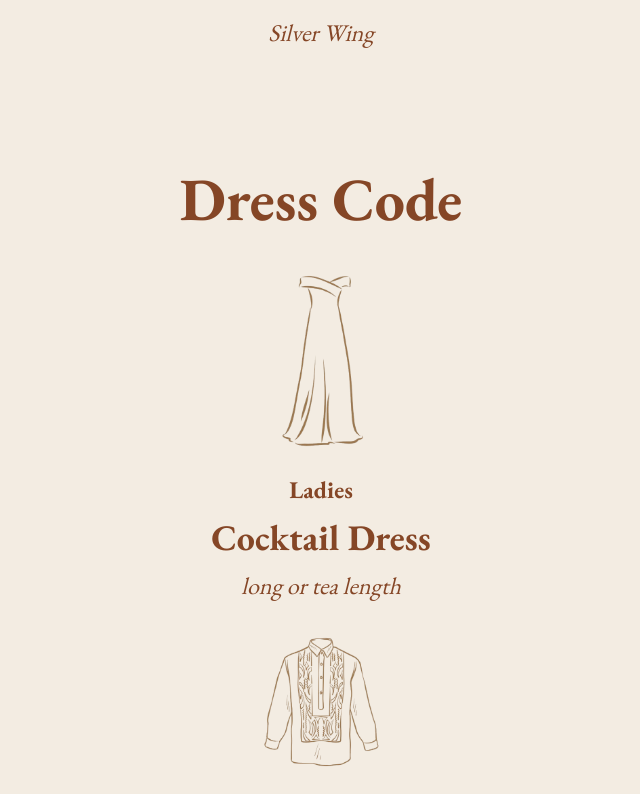
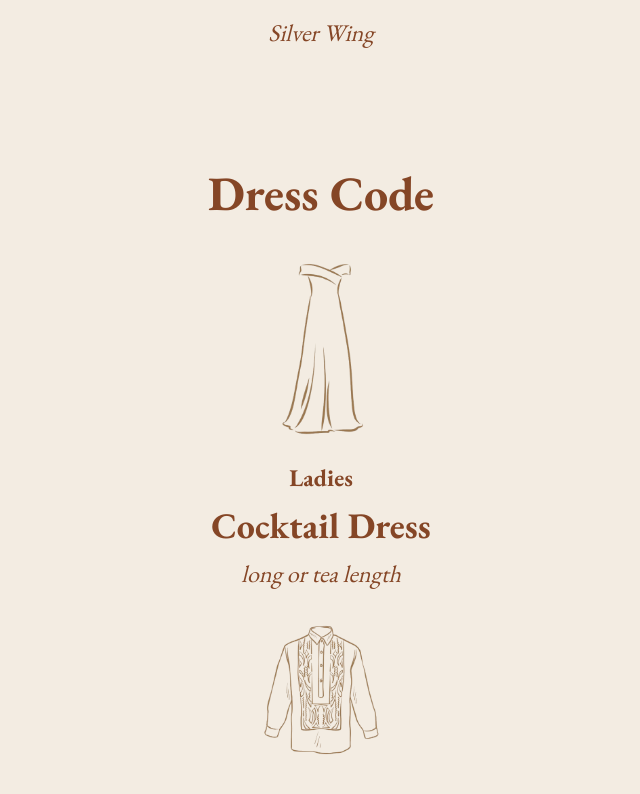
Before and after one commit to alessandrocruz5/dustin-and-julia, a Next.js app: page /the-ceremony in a window 1280 px wide. Shown: the part 2986-3780 px from the top of the page, without its empty margins (319-959 px from the left). Built offline with nearby package versions, Linux system fonts and the light colour scheme; what fluid-tailwind would draw is missing.

Commit message:
Dress code fix

```diff
--- a/app/components/MobileCeremonyPage.tsx
+++ b/app/components/MobileCeremonyPage.tsx
@@ -61,8 +61,8 @@ function MobileCeremonyPage() {
           />
         </div>
       </div>
-      <div className="min-h-screen flex flex-col items-center text-terracotta my-10 p-10">
-        <div className="font-bold text-6xl mb-8">Dress Code</div>
+      <div className="min-h-screen flex flex-col items-center justify-center text-terracotta my-10 p-10">
+        <div className="font-bold text-5xl mb-8 text-center">Dress Code</div>
 
         <div className="flex flex-col mb-16">
           <ImageCard
```
